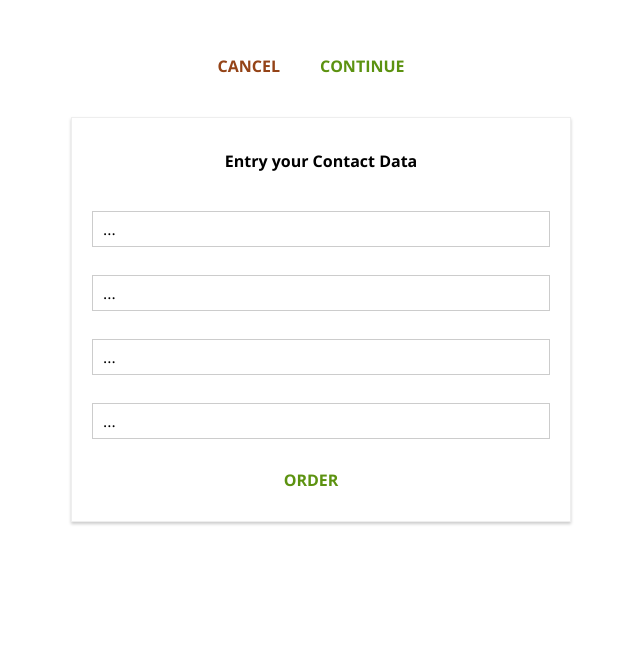
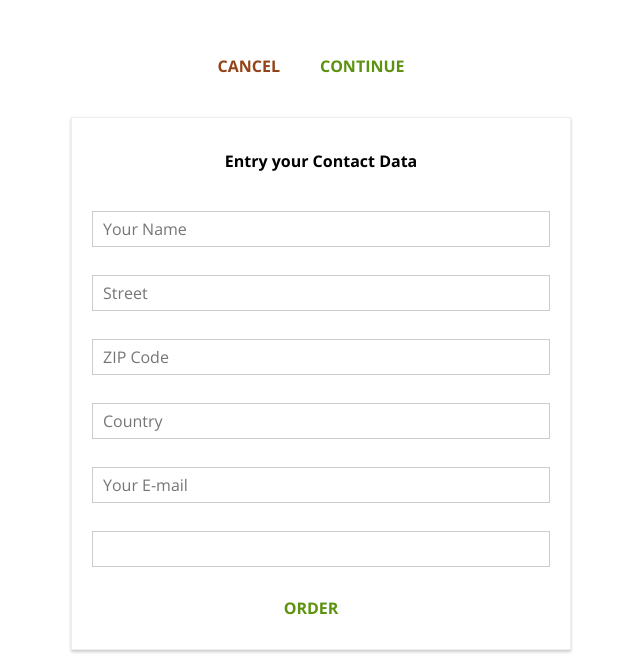
Before and after one commit to martinbuldain/react-shop-burguer, a React (Create React App) app: page /checkout/contact-data in a window 1280 px wide. Shown: the part 701-1371 px from the top of the page, without its empty margins (319-959 px from the left). Before the commit the page ends 1243 px from the top, so only its background shows below. Built offline with nearby package versions, Linux system fonts and the light colour scheme.

Commit message:
Creacion state formulario dinamico y renderizado

```diff
--- a/src/containers/Checkout/ContactData/ContactData.js
+++ b/src/containers/Checkout/ContactData/ContactData.js
@@ -87,12 +87,22 @@
   };
 
   render() {
+    const formElementsArray = [];
+    for (let key in this.state.orderForm) {
+      formElementsArray.push({
+        id: key,
+        config: this.state.orderForm[key]
+      });
+    }
     let form = (
       <form>
-        <Input elementType="..." elementConfig="..." value="..." />
-        <Input elementType="..." elementConfig="..." value="..." />
-        <Input elementType="..." elementConfig="..." value="..." />
-        <Input elementType="..." elementConfig="..." value="..." />
+        {formElementsArray.map(formElement => (
+          <Input
+            key={formElement.id}
+            elementType={formElement.config.elementType}
+            elementConfig={formElement.config.elementConfig}
+            value={formElement.config.value} />
+        ))}
         <Button btnType="Success" clicked={this.orderHandler}>
           ORDER
         </Button>
```
